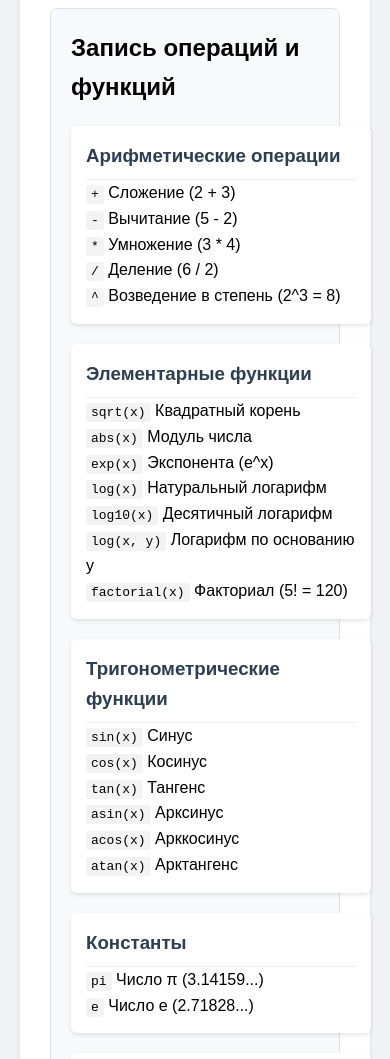
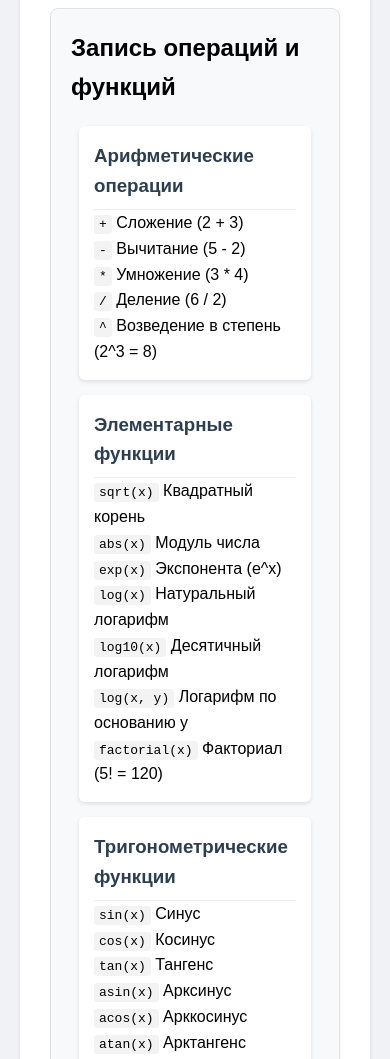
Before and after one commit to KiVi00/NM-calculator-v2, a plain HTML site: page index.html in a window 390 px wide. Shown: the part 780-1839 px from the top of the page. Drawn offline with nearby package versions, Linux system fonts and the light colour scheme.

Commit message:
fix help-section on mobile

```diff
--- a/index.html
+++ b/index.html
@@ -189,13 +189,13 @@
           <div class="help-section">
             <h3>Примеры выражений</h3>
             <ul class="examples">
-                <li><code>(x^3 + 5)/(2x - tan(x))</code></li>
-                <li><code>sin(pi*x/2) + cos(e^x)</code></li>
-                <li><code>log(x, 2) * sqrt(abs(x))</code></li>
-                <li><code>1/(1 + exp(-(x - 5)))</code>
-                <li><code>factorial(x) - 3^x</code></li>
+              <li><code>(x^3 + 5)/(2x - tan(x))</code></li>
+              <li><code>sin(pi*x/2) + cos(e^x)</code></li>
+              <li><code>log(x, 2) * sqrt(abs(x))</code></li>
+              <li><code>1/(1 + exp(-(x - 5)))</code></li>
+              <li><code>factorial(x) - 3^x</code></li>
             </ul>
-        </div>
+          </div>
         </div>
       </section>
     </div>
--- a/styles.css
+++ b/styles.css
@@ -122,9 +122,26 @@ input[type="radio"] {
 }
 
 .help-container {
-    display: grid;
-    grid-template-columns: repeat(auto-fit, minmax(300px, 1fr));
-    gap: 20px;
+  display: grid;
+  grid-template-columns: repeat(auto-fit, minmax(min(300px, 100%), 1fr));
+  gap: 20px;
+  width: 100%;
+  box-sizing: border-box;
+  padding: 0 10px; /* Добавляем отступы от краев */
+}
+
+/* Дополнительные медиа-запросы для мобильной адаптации */
+@media (max-width: 600px) {
+  .help-container {
+      grid-template-columns: 1fr; /* Одна колонка на маленьких экранах */
+      gap: 15px;
+      padding: 0 8px;
+  }
+
+  .help-section {
+      min-width: 0; /* Важно для предотвращения переполнения */
+      overflow: hidden; /* На всякий случай */
+  }
 }
 
 .help-section {
```
